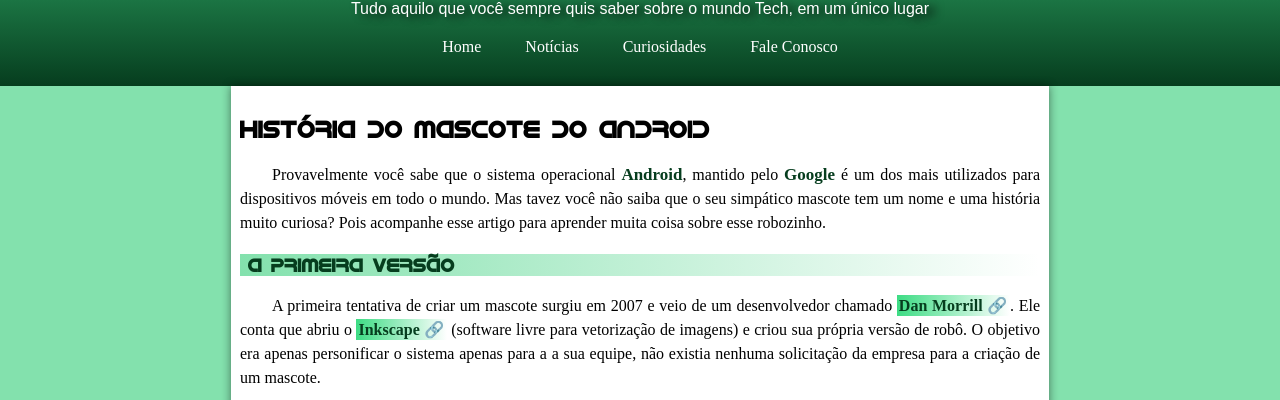
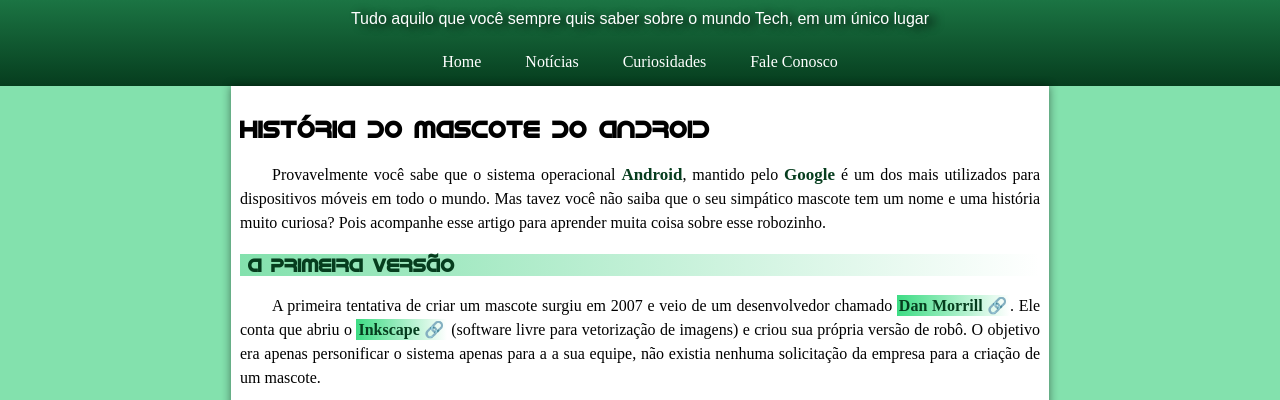
Before and after one commit to eusouarthurribeiro/html-css, a plain HTML site: page projeto-android/index.html in a window 1280 px wide. Shown: the part 80-480 px from the top of the page. Drawn offline with Linux system fonts and the light colour scheme.

Commit message:
mudança no estilo

```diff
--- a/projeto-android/style.css
+++ b/projeto-android/style.css
@@ -59,6 +59,7 @@ header {
    text-align: center;
    width: 100%;
    background-image: linear-gradient(to bottom, var(--cor3), var(--cor5));
+
 }
 
 header p {
@@ -70,8 +71,11 @@ header p {
 }
 
 nav {
+   padding: 0px;
    background-color: inherit;
    padding-bottom: 10px;
+   margin-bottom: -20px;
+
 }
 
 nav a {
```
Also changed, not shown: projeto-cordel/cordel-moderno.txt (added), projeto-cordel/imagens/background001.jpg (added), projeto-cordel/imagens/background002.jpg (added).
